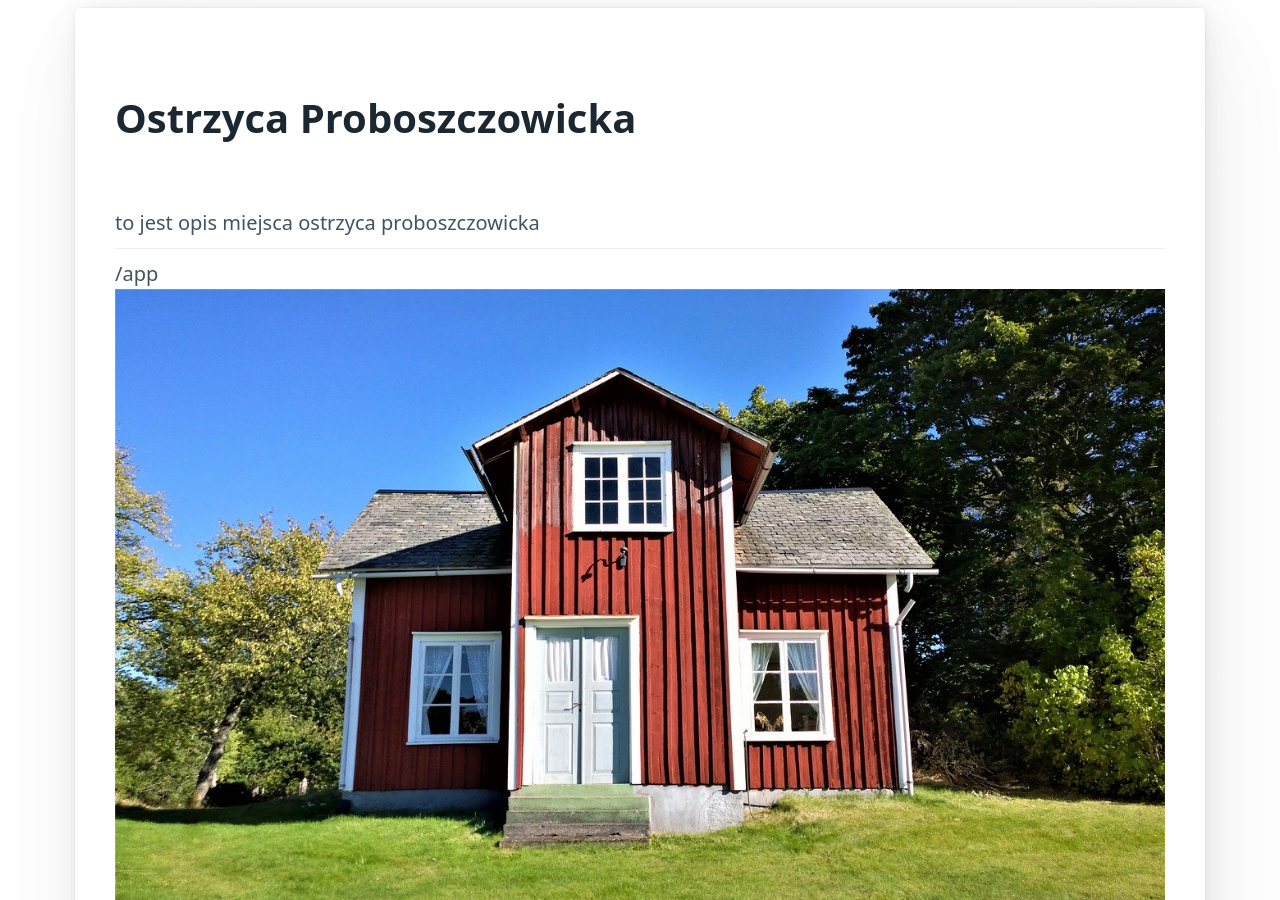
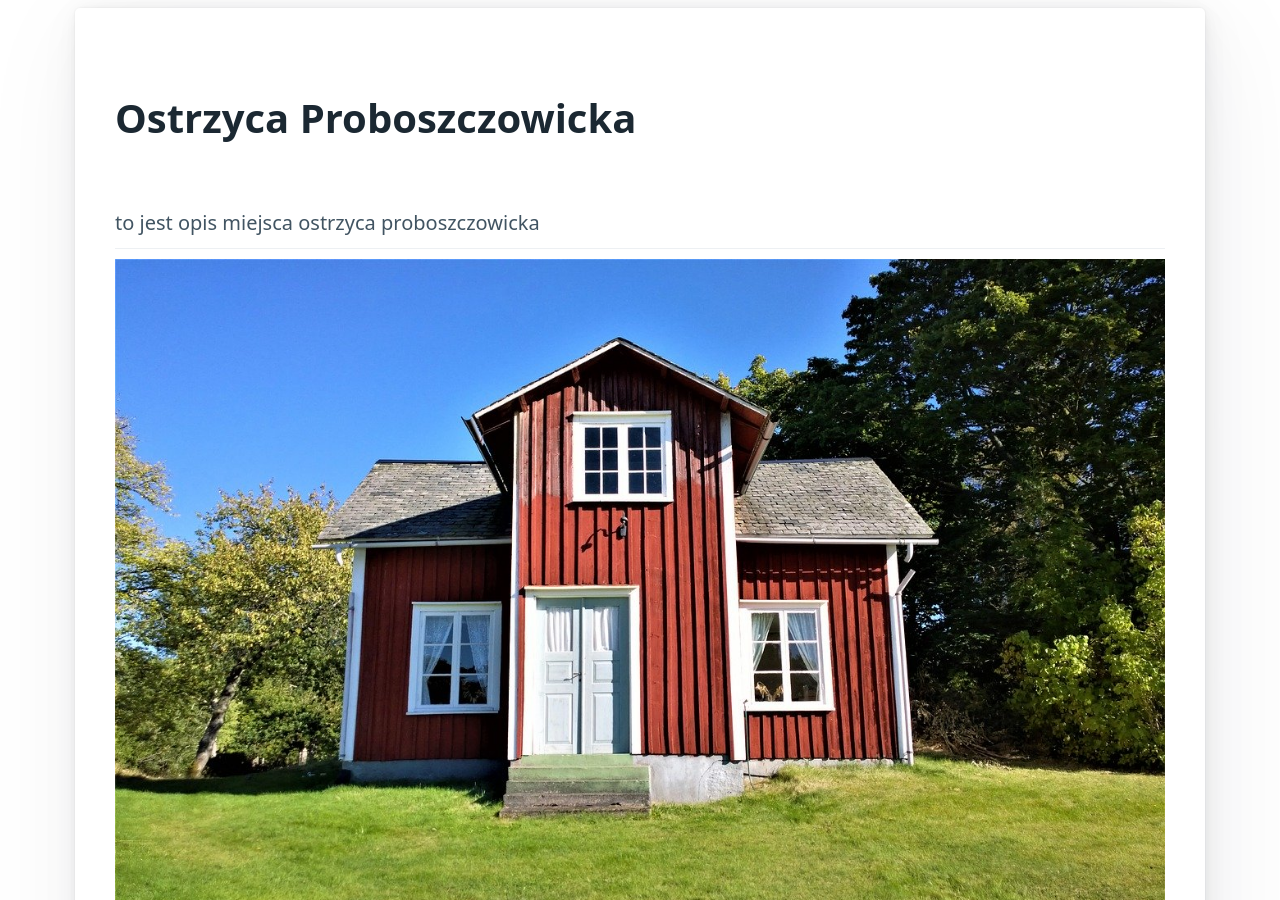
Before and after one commit to RWDevelopment/app, a Jekyll site: the page built from _places/ostrzyca.md, in a window 1280 px wide and 900 px high, scrolled down 342 px. Built offline with Jekyll 4.4.1, drawn with Linux system fonts in a browser that asks for light colours.

Commit message:
Update place.html

```diff
--- a/_layouts/place.html
+++ b/_layouts/place.html
@@ -6,5 +6,5 @@ layout: base
   <h1>{{ page.title }}</h1>
   {{ page.description }}
   <hr/>
-  {{ page.text | markdownify | prepend: site.baseurl }}
+  {{ page.text | markdownify }}
 </article>
```
